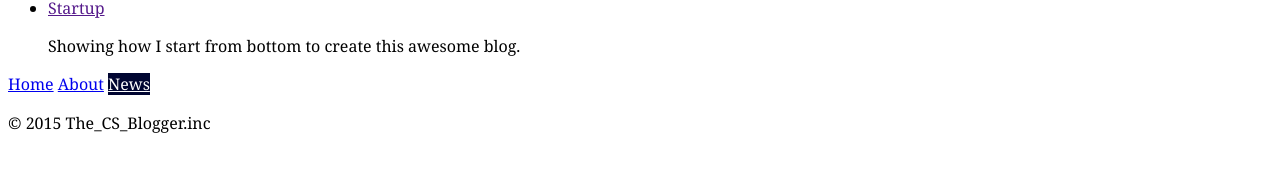
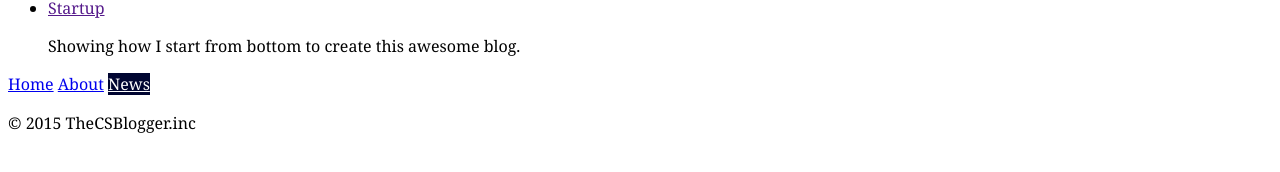
Before and after one commit to Flatcova/The-cs-blogger, a Jekyll site: the page built from news.html, in a window 1280 px wide. Shown: the part 477-649 px from the top of the page. Built offline with Jekyll 4.4.1, drawn with Linux system fonts in a browser that asks for light colours; Markdown is read by kramdown in place of the engine named in the settings.

Commit message:
little changes

```diff
--- a/_layouts/default.html
+++ b/_layouts/default.html
@@ -16,7 +16,7 @@
 
 <footer>
 	{% include nav.html navclass='nav-bottom'%}
-	<p>© 2015 The_CS_Blogger.inc</p>
+	<p>© 2015 TheCSBlogger.inc</p>
 </footer>
 
 </body>
--- a/index.html
+++ b/index.html
@@ -10,7 +10,7 @@ layout: default
 	{% for news in site.posts limit: 3 %}
 	<li>
 		<h4><a href="#">{{news.title}}</a></h4>
-		<h5>{{news.meta</h5>
+		<h5>{{news.meta}}</h5>
 		<p>{{news.category}}</p>
 	</li>
 	{% endfor %}
```
